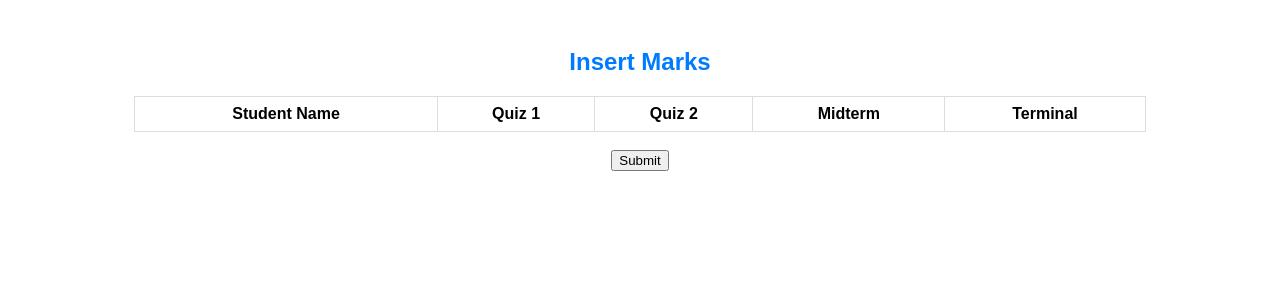
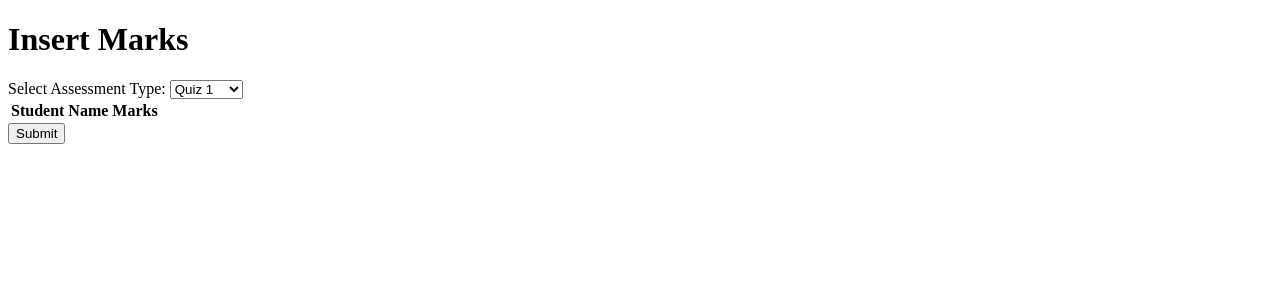
Before and after one commit to Sharvan07/Teachers_Portal_Flask, a Flask app: template templates/insert_marks.html in a window 1280 px wide. Shown: the top 300 px of the page. Run offline with Flask 3, Linux system fonts and the light colour scheme; the template is opened without the code that fills it, so the values that code supplies are empty.

Commit message:
Add files via upload

```diff
--- /dev/null
+++ b/app.py
@@ -0,0 +1,130 @@
+from flask import Flask, render_template, request, redirect, url_for, session
+import os
+
+app = Flask(__name__)
+app.secret_key = os.urandom(24)
+
+# Initial details
+users = {"Teacher 1": "111", "Teacher 2": "222"}
+student_names = ["Student 1", "Student 2", "Student 3", "Student 4", "Student 5", "Student 6"]
+
+# Initialize marks and attendance data (You can use databases for a real application)
+marks_data = {
+    "Teacher 1": {"Quiz 1": [0] * len(student_names), "Quiz 2": [0] * len(student_names),
+                   "Mid": [0] * len(student_names), "Terminal": [0] * len(student_names)},
+    "Teacher 2": {"Quiz 1": [0] * len(student_names), "Quiz 2": [0] * len(student_names),
+                   "Mid": [0] * len(student_names), "Terminal": [0] * len(student_names)}
+}
+
+attendance_data = {
+    "Teacher 1": {"Lab": [""] * len(student_names), "Class": [""] * len(student_names)},
+    "Teacher 2": {"Lab": [""] * len(student_names), "Class": [""] * len(student_names)}
+}
+
+
+@app.route("/", methods=["GET", "POST"])
+def login():
+    if request.method == "POST":
+        username = request.form["username"]
+        password = request.form["password"]
+        if username in users and users[username] == password:
+            session["username"] = username
+            return redirect(url_for("dashboard"))
+        else:
+            return "Invalid username or password"
+    return render_template("login.html")
+
+
+@app.route("/dashboard", methods=["GET", "POST"])
+def dashboard():
+    if "username" not in session:
+        return redirect(url_for("login"))
+
+    username = session["username"]
+
+    if request.method == "POST":
+        operation = request.form["operation"]
+
+        if operation == "Insert Marks":
+            return redirect(url_for("insert_marks"))
+        elif operation == "Insert Attendance":
+            return redirect(url_for("insert_attendance"))
+        elif operation == "View Marks":
+            return redirect(url_for("view_marks"))
+        elif operation == "View Attendance":
+            return redirect(url_for("view_attendance"))
+        elif operation == "Logout":
+            session.pop("username", None)
+            return redirect(url_for("login"))
+
+    return render_template("dashboard.html", username=username)
+
+
+@app.route("/insert_marks", methods=["GET", "POST"])
+def insert_marks():
+    if "username" not in session:
+        return redirect(url_for("login"))
+
+    username = session["username"]
+
+    if request.method == "POST":
+        assessment_type = request.form["assessment_type"]
+        marks = list(map(int, request.form.getlist("marks")))
+
+        if assessment_type not in marks_data[username]:
+            return "Invalid assessment type"
+
+        marks_data[username][assessment_type] = marks
+
+        return redirect(url_for("dashboard"))
+
+    return render_template("insert_marks.html", username=username, student_names=student_names)
+
+
+
+@app.route("/insert_attendance", methods=["GET", "POST"])
+def insert_attendance():
+    if "username" not in session:
+        return redirect(url_for("login"))
+
+    username = session["username"]
+
+    if request.method == "POST":
+        attendance_type = request.form["attendance_type"]
+        attendance_status = request.form["attendance_status"]
+
+        if attendance_type not in attendance_data[username]:
+            return "Invalid attendance type"
+
+        attendance_data[username][attendance_type] = [attendance_status] * len(student_names)
+
+        return redirect(url_for("dashboard"))
+
+    return render_template("insert_attendance.html", username=username, student_names=student_names)
+
+
+
+@app.route("/view_marks", methods=["GET", "POST"])
+def view_marks():
+    if "username" not in session:
+        return redirect(url_for("login"))
+
+    username = session["username"]
+
+    return render_template("view_marks.html", username=username, student_names=student_names,
+                           marks_data=marks_data[username])
+
+
+@app.route("/view_attendance", methods=["GET", "POST"])
+def view_attendance():
+    if "username" not in session:
+        return redirect(url_for("login"))
+
+    username = session["username"]
+
+    return render_template("view_attendance.html", username=username, student_names=student_names,
+                           attendance_data=attendance_data[username])
+
+
+if __name__ == "__main__":
+    app.run(debug=True)
--- a/templates/insert_marks.html
+++ b/templates/insert_marks.html
@@ -1,61 +1,37 @@
 <!DOCTYPE html>
-<html>
+<html lang="en">
 <head>
+    <meta charset="UTF-8">
+    <meta name="viewport" content="width=device-width, initial-scale=1.0">
     <title>Insert Marks</title>
-    <style>
-        /* Internal CSS styles go here */
-        body {
-            font-family: Arial, sans-serif;
-        }
-
-        .container {
-            margin: 0 auto;
-            width: 80%;
-            padding: 20px;
-            text-align: center;
-        }
-
-        h2 {
-            color: #007bff;
-        }
-
-        table {
-            width: 100%;
-            border-collapse: collapse;
-        }
-
-        th, td {
-            border: 1px solid #ddd;
-            padding: 8px;
-            text-align: center;
-        }
-    </style>
 </head>
 <body>
-    <div class="container">
-        <h2>Insert Marks</h2>
-        <form method="POST">
-            <table>
+    <h1>Insert Marks</h1>
+    <form method="POST">
+        <label for="assessment_type">Select Assessment Type:</label>
+        <select id="assessment_type" name="assessment_type">
+            <option value="Quiz 1">Quiz 1</option>
+            <option value="Quiz 2">Quiz 2</option>
+            <option value="Mid">Mid</option>
+            <option value="Terminal">Terminal</option>
+        </select>
+        <table>
+            <thead>
                 <tr>
                     <th>Student Name</th>
-                    <th>Quiz 1</th>
-                    <th>Quiz 2</th>
-                    <th>Midterm</th>
-                    <th>Terminal</th>
+                    <th>Marks</th>
                 </tr>
+            </thead>
+            <tbody>
                 {% for i in range(student_names|length) %}
                     <tr>
                         <td>{{ student_names[i] }}</td>
-                        <td><input type="number" name="quiz_1_{{ i }}" required></td>
-                        <td><input type="number" name="quiz_2_{{ i }}" required></td>
-                        <td><input type="number" name="mid_{{ i }}" required></td>
-                        <td><input type="number" name="terminal_{{ i }}" required></td>
+                        <td><input type="number" name="marks" required></td>
                     </tr>
                 {% endfor %}
-            </table>
-            <br>
-            <input type="submit" value="Submit">
-        </form>
-    </div>
+            </tbody>
+        </table>
+        <input type="submit" value="Submit">
+    </form>
 </body>
 </html>
```
Also changed, not shown: templates/dashboard.html (added, +22 -0 lines), templates/insert_attendance.html (+25 -42 lines), templates/login.html (+7 -25 lines), templates/view_attendance.html (+12 -37 lines), templates/view_marks.html (+17 -41 lines).
